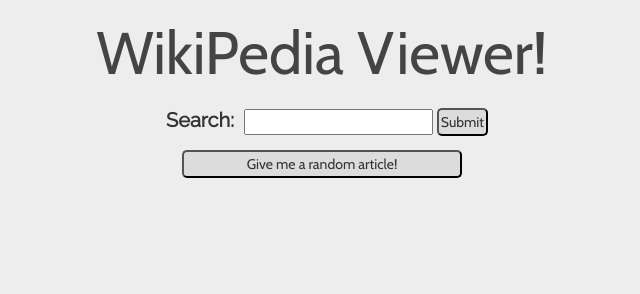
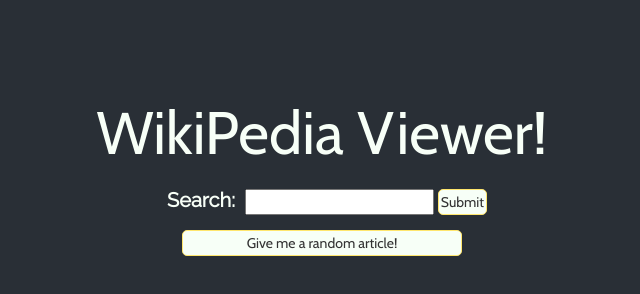
Before and after one commit to wiltrahan/wikiViewer, a plain HTML site: page index.html in a window 1280 px wide. Shown: the whole page, without its empty margins (318-958 px from the left). Drawn offline with nearby package versions, Linux system fonts and the light colour scheme.

Commit message:
completed FCC wiki project

```diff
--- a/index.html
+++ b/index.html
@@ -9,16 +9,19 @@
   <title>Wiki Viewer</title>
 </head>
 <body>
-    <header class="container text-center">
+
+
+<div id="main" class="container text-center">
+    <header>
       <h1>WikiPedia Viewer!</h1>
     </header>
 
-    <form id="form-container" class="form-container container text-center">
+    <form id="form-container">
         <label for="query">Search: </label><input type="text" id="query" value="">
         <button id="submit-btn">Submit</button>
     </form>
 
-    <div class="container text-center">
+    <div>
       <form action="https://en.wikipedia.org/wiki/Special:Random">
         <button id="submit-btn-random" type="submit">Give me a random article!</button>
       </form>
@@ -29,7 +32,7 @@
         <ul id="wikipedia-links"></ul>
         <h3 id="error"></h3>
     </div>
-
+</div>
 
 <!-- <script src="http://localhost:8001/vogue-client.js" type="text/javascript"></script> -->
 <script src="https://code.jquery.com/jquery-3.2.1.min.js"</script>
--- a/style.css
+++ b/style.css
@@ -1,16 +1,22 @@
 @import url('https://fonts.googleapis.com/css?family=Cabin|Raleway');
 
 body {
-  background-color: #EDEDED;
+  background-color: #292F36;
+}
+
+#main {
+
+  margin-top: 80px;
 }
 
 header h1 {
   font-family: 'Cabin', sans-serif;
   font-size: 60px;
-  color: #444443;
+  color: #F7FFF7;
 }
 
 form label {
+  color: #F7FFF7;
   font-size: 20px;
   padding: 10px;
   font-family: 'Raleway', sans-serif;
@@ -20,11 +26,13 @@ button {
   border-radius: 5px;
   background-color: #DCDCDD;
   font-family: 'Cabin', sans-serif;
+  background-color: #F7FFF7;
+  border: 1px solid #FFE66D;
 
 }
 
 ul {
-  background-color: #FB3640;
+  background-color: #FFE66D;
   padding-left: 0px;
 
 }
@@ -52,8 +60,13 @@ li a {
 #about {
   font-family: 'Cabin', sans-serif;
   font-size: 30px;
-  color: #444443;
+  color: #F7FFF7;
 }
 #submit-btn-random {
   width: 280px;
+  background-color: #F7FFF7;
+  border: 1px solid #FFE66D;
 }
+#error {
+  color: #F7FFF7;
+}
```
